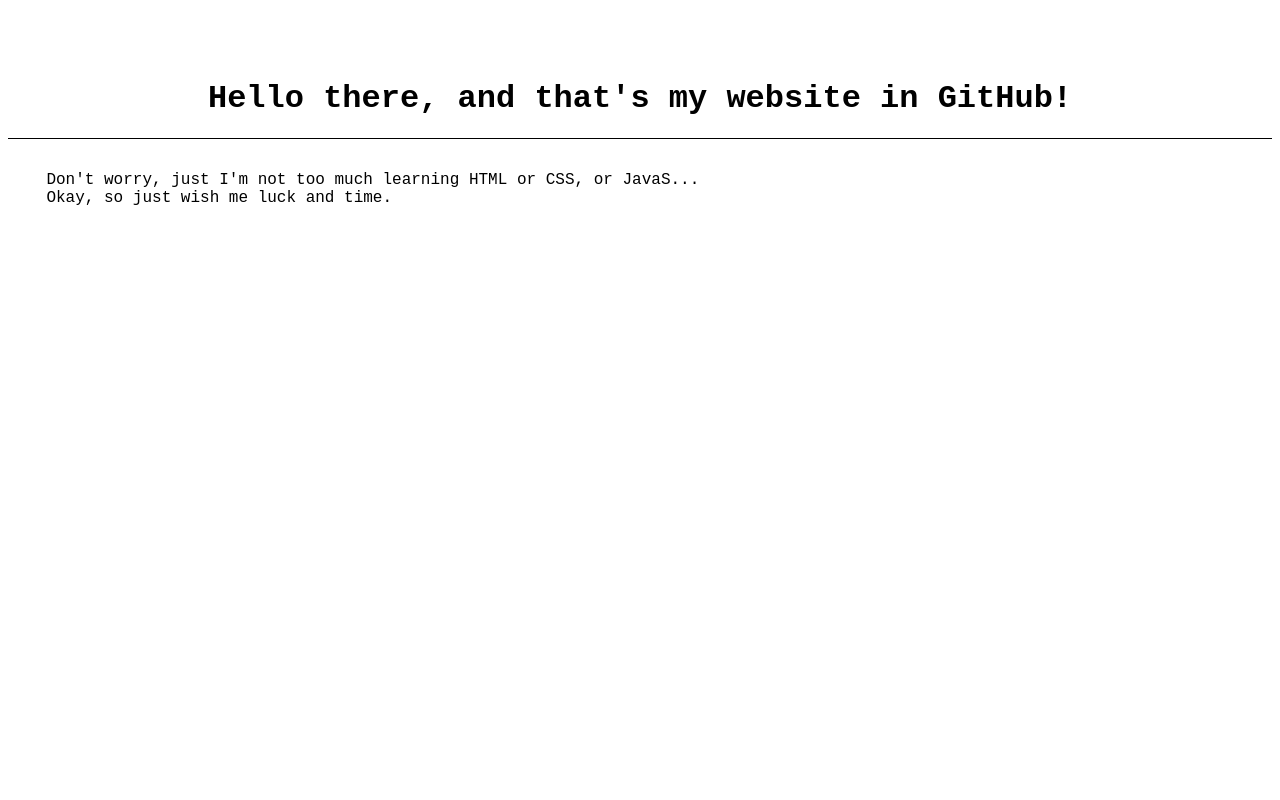
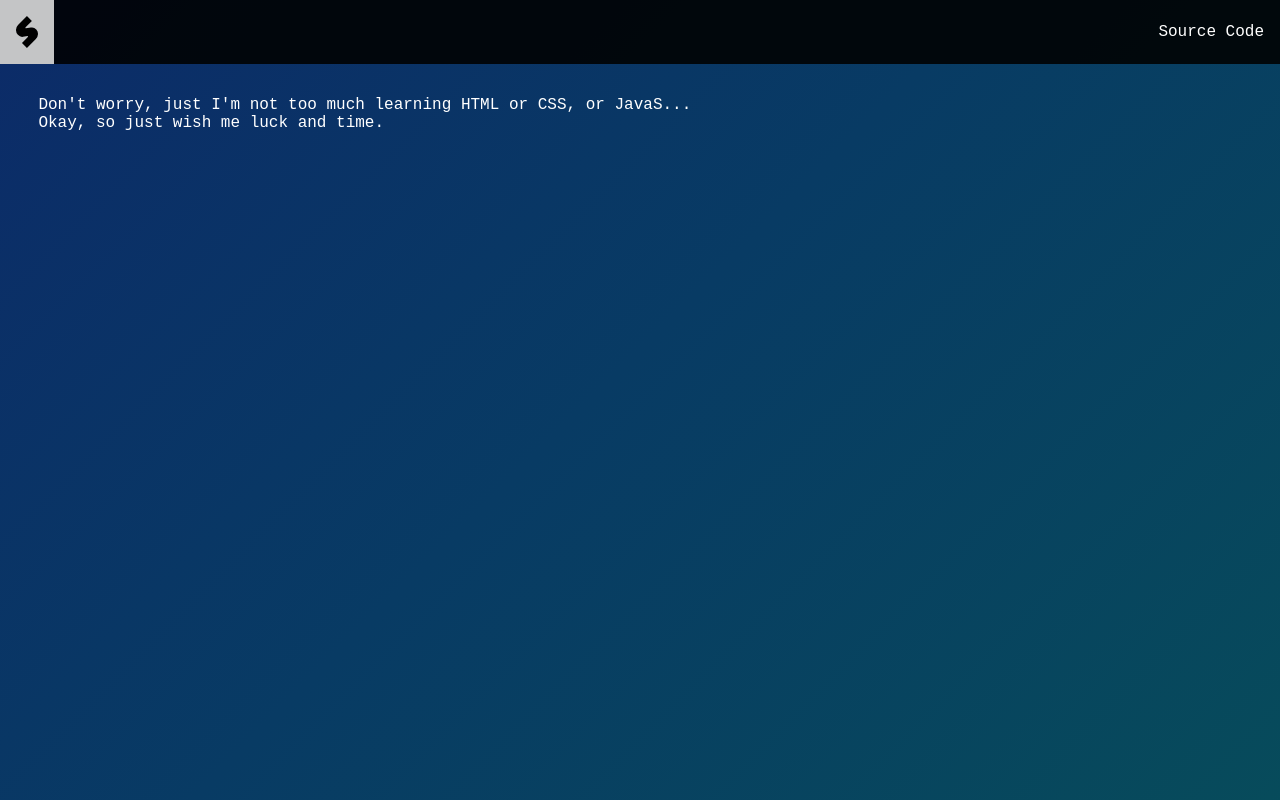
Before and after one commit to TheST1076/thest1076.github.com, a plain HTML site: page index.html in a window 1280 px wide. Drawn offline with Linux system fonts and the light colour scheme.

Commit message:
Top Navigation Bars Update HTML, CSS

```diff
--- a/index.html
+++ b/index.html
@@ -7,14 +7,19 @@
     <title>STyle</title>
 </head>
 <body>
-    <div class="Headtext">
-    <h1>Hello there, and that's my website in GitHub!</h1>
+    <nav class="TopNav">
+        <div class="Logo">
+            <a href="https://github.com/TheST1076" target="_blank"><img src="images/stlogo.svg" alt="Logo"></a>
+    </div>
+    <ui class="NavLinks">
+        <li><a href="https://github.com/TheST1076/thest1076.github.com" target="_blank">Source Code</a></li>
+    </ui>
+</nav>
 </div>
 <div class="Text">
     <p>
         Don't worry, just I'm not too much learning HTML or CSS, or JavaS...<br>
         Okay, so just wish me luck and time.
     </p>
-</div>
 </body>
 </html>
--- a/style.css
+++ b/style.css
@@ -1,17 +1,82 @@
-.Headtext {
-    margin-top: 5em;
-    margin-bottom: 2em;
+body {
+    background: linear-gradient(-45deg, #065a53, #083b64, #10196d, #330e6e);
+    background-size: 300% 300%;
+    animation: gradient 15s ease infinite;
+    height: 100vh;
+    src: url('woff/CascadiaCode.woff2') format('woff2');
     font-family: "Cascadia Code", monospace;
-    src: url('woff/CascadiaCode.woff2') format('woff2');
-    font-style: normal;
-    text-align: center;
-    border-bottom: 1px solid black;
+    margin: 0;
+    padding: 0;
+}
+
+@keyframes gradient {
+    0% {background-position: 0% 50%;}
+    50% {background-position: 100% 50%;}
+    100% {background-position: 0% 50%;}
+}
+
+.TopNav {
+  display: flex;
+  align-items: center;
+  justify-content: space-between;
+  background-color: #000000e0;
+  overflow: hidden;
+  height: 64px;
+}
+
+.Logo {
+  display: flex;
+  align-items: center;
+  justify-content: center;
+  height: 64px;
+  width: auto;
+  transition: background-color 0.3s ease, filter 0.3s ease;
+}
+
+.Logo img {
+  height: 32px;
+  padding: 0 16px;
+  display: block;
+}
+
+.Logo:hover {
+  background-color: #e0e0e0e0;
+}
+
+.Logo:hover img {
+  filter: invert(1);
+}
+
+.NavLinks {
+  list-style: none;
+  margin: 0;
+  padding: 0;
+  display: flex;
+  gap: 16px;
+}
+
+.NavLinks a {
+  text-decoration: none;
+  color: white;
+  font-size: 16px;
+  height: 64px;
+  line-height: 64px;
+  padding: 0 16px;
+  display: block;
+  text-align: center;
+  box-sizing: border-box;
+  transition: all 0.3s ease;
+}
+
+.NavLinks a:hover {
+  background-color: #e0e0e0e0;
+  color: black;
 }
 
 .Text {
     margin-top: 2em;
     margin-left: 4ch;
     margin-right: 4ch;
-    font-family: "Cascadia Code", monospace;
     font-weight: 400;
+    color: white;
 }
```
Also changed, not shown: images/stlogo.svg (added), 1 other file.
